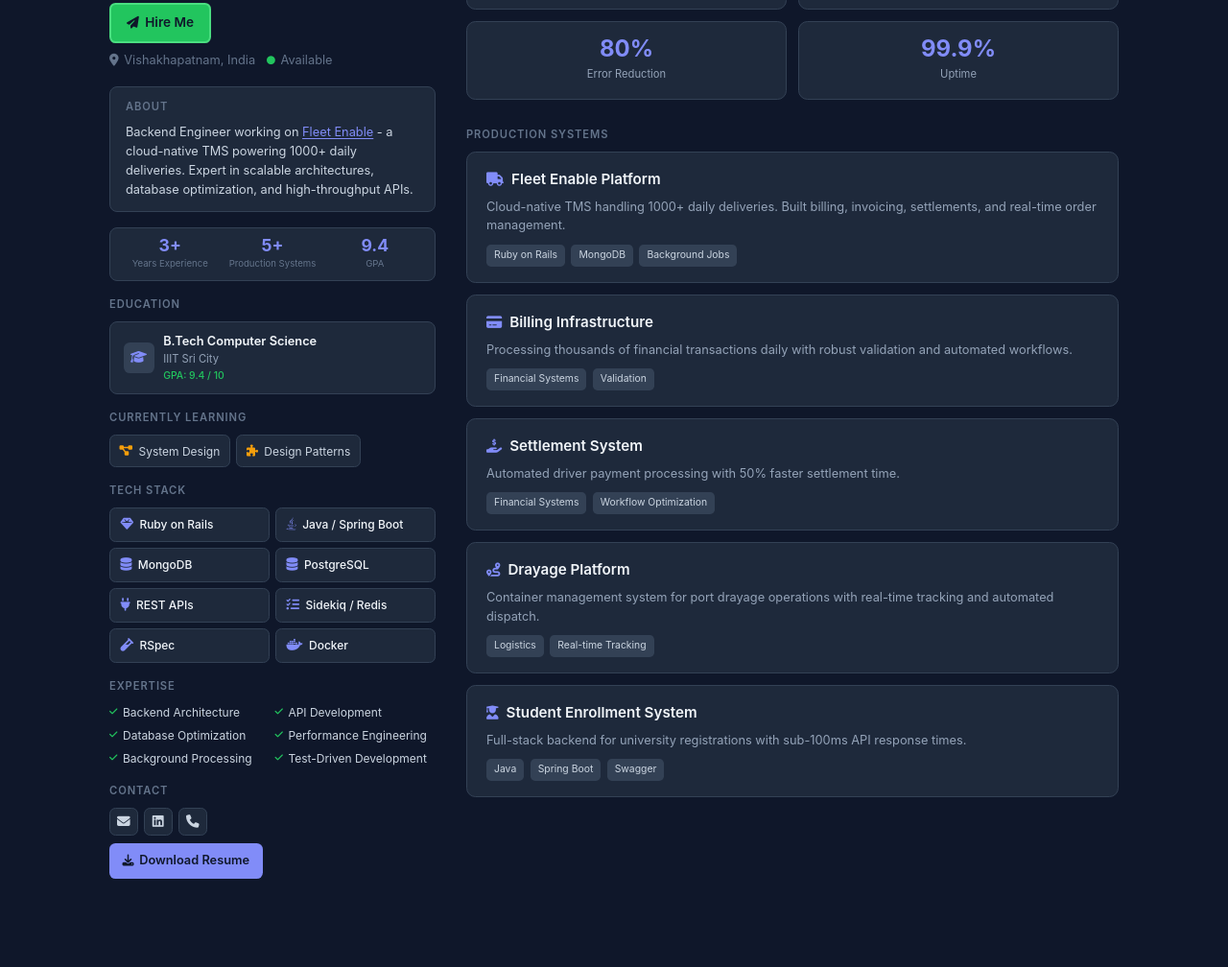
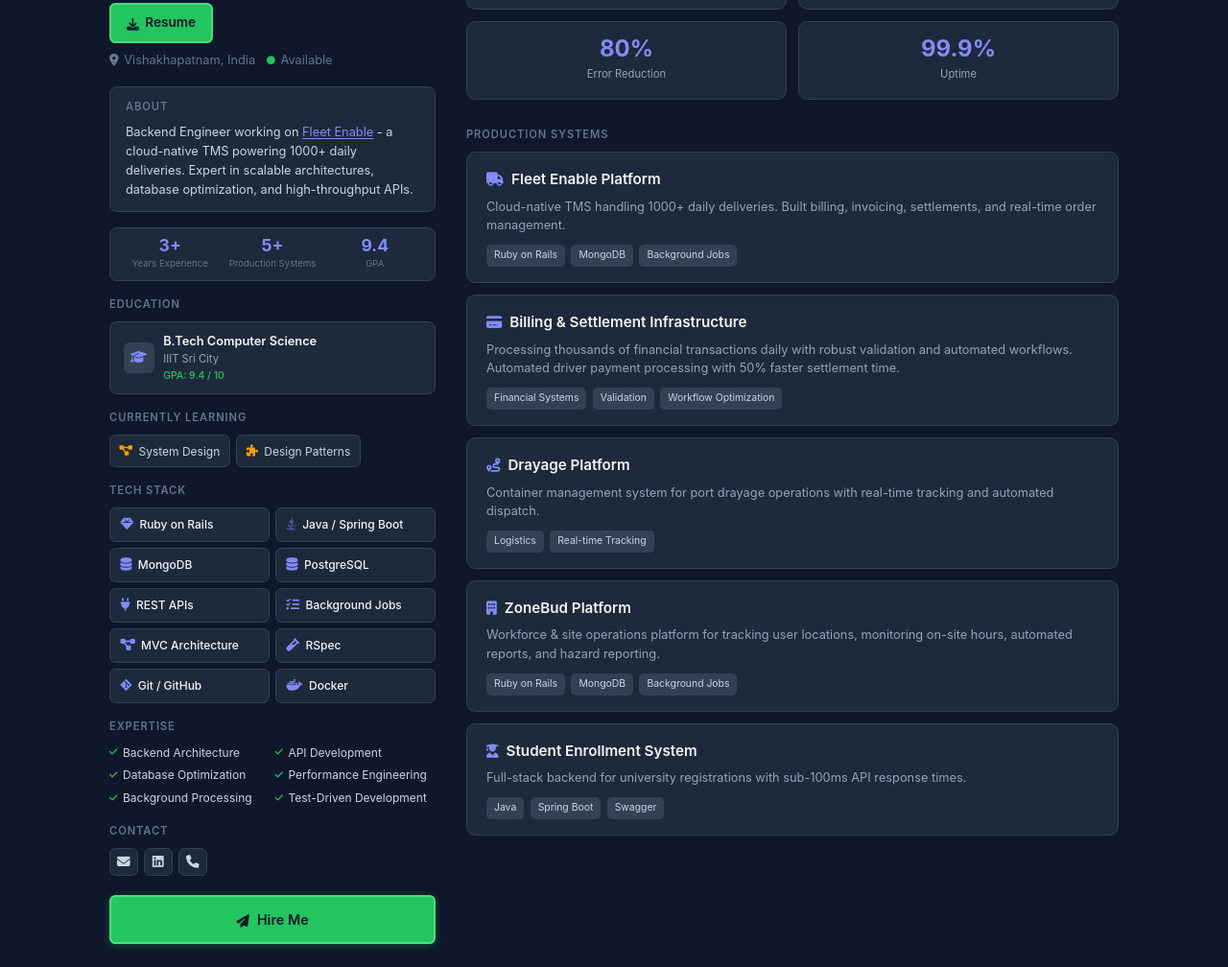
Before and after one commit to saipriyagorrela1729-gif/Portfolio, a website: page index.html in a window 1280 px wide. Shown: the part 121-1129 px from the top of the page at 96% size. Before the commit the page ends 1061 px from the top, so only its background shows below. Drawn offline with Linux system fonts and the light colour scheme.

Commit message:
Add files via upload

```diff
--- a/index.html
+++ b/index.html
@@ -16,7 +16,7 @@
                 <p class="role">Backend Software Engineer II</p>
                 <p class="tagline">Building scalable backend systems with 99.9% uptime</p>
                 <div class="header-actions">
-                    <a href="mailto:saipriya.gorrela1729@gmail.com" class="hire-btn"><i class="fas fa-paper-plane"></i> Hire Me</a>
+                    <a href="saipriya_resume.pdf" class="hire-btn" download><i class="fas fa-download"></i> Resume</a>
                 </div>
                 <div class="header-meta">
                     <span class="location"><i class="fas fa-map-marker-alt"></i> Vishakhapatnam, India</span>
@@ -72,8 +72,10 @@
                     <div class="skill"><i class="fas fa-database"></i> MongoDB</div>
                     <div class="skill"><i class="fas fa-database"></i> PostgreSQL</div>
                     <div class="skill"><i class="fas fa-plug"></i> REST APIs</div>
-                    <div class="skill"><i class="fas fa-tasks"></i> Sidekiq / Redis</div>
+                    <div class="skill"><i class="fas fa-tasks"></i> Background Jobs</div>
+                    <div class="skill"><i class="fas fa-project-diagram"></i> MVC Architecture</div>
                     <div class="skill"><i class="fas fa-vial"></i> RSpec</div>
+                    <div class="skill"><i class="fab fa-git-alt"></i> Git / GitHub</div>
                     <div class="skill"><i class="fab fa-docker"></i> Docker</div>
                 </div>
             </section>
@@ -97,7 +99,7 @@
                     <a href="https://linkedin.com/in/sai-priya-gorrela-714945245" target="_blank" rel="noopener" title="LinkedIn"><i class="fab fa-linkedin"></i></a>
                     <a href="tel:+917075824200" title="Phone"><i class="fas fa-phone"></i></a>
                 </div>
-                <a href="saipriya_resume.pdf" class="resume-btn" download><i class="fas fa-download"></i> Download Resume</a>
+                <a href="mailto:saipriya.gorrela1729@gmail.com?subject=Hiring%20Inquiry&body=Hi%20Sai%20Priya,%0A%0AI%20came%20across%20your%20portfolio%20and%20would%20love%20to%20discuss%20opportunities." class="hire-btn contact-btn"><i class="fas fa-paper-plane"></i> Hire Me</a>
             </section>
         </div>
 
@@ -137,18 +139,11 @@
                         </div>
                     </div>
                     <div class="project-card">
-                        <h3><i class="fas fa-credit-card"></i> Billing Infrastructure</h3>
-                        <p>Processing thousands of financial transactions daily with robust validation and automated workflows.</p>
+                        <h3><i class="fas fa-credit-card"></i> Billing & Settlement Infrastructure</h3>
+                        <p>Processing thousands of financial transactions daily with robust validation and automated workflows. Automated driver payment processing with 50% faster settlement time.</p>
                         <div class="project-tags">
                             <span>Financial Systems</span>
                             <span>Validation</span>
-                        </div>
-                    </div>
-                    <div class="project-card">
-                        <h3><i class="fas fa-hand-holding-usd"></i> Settlement System</h3>
-                        <p>Automated driver payment processing with 50% faster settlement time.</p>
-                        <div class="project-tags">
-                            <span>Financial Systems</span>
                             <span>Workflow Optimization</span>
                         </div>
                     </div>
@@ -158,6 +153,15 @@
                         <div class="project-tags">
                             <span>Logistics</span>
                             <span>Real-time Tracking</span>
+                        </div>
+                    </div>
+                    <div class="project-card">
+                        <h3><i class="fas fa-building"></i> ZoneBud Platform</h3>
+                        <p>Workforce & site operations platform for tracking user locations, monitoring on-site hours, automated reports, and hazard reporting.</p>
+                        <div class="project-tags">
+                            <span>Ruby on Rails</span>
+                            <span>MongoDB</span>
+                            <span>Background Jobs</span>
                         </div>
                     </div>
                     <div class="project-card">
--- a/styles.css
+++ b/styles.css
@@ -104,6 +104,16 @@ body {
 
 .hire-btn i {
     font-size: 0.8rem;
+    animation: bounce-download 1.5s ease-in-out infinite;
+}
+
+@keyframes bounce-download {
+    0%, 100% {
+        transform: translateY(0);
+    }
+    50% {
+        transform: translateY(3px);
+    }
 }
 
 .header-meta {
@@ -339,23 +349,58 @@ section h2 {
 .resume-btn {
     display: inline-flex;
     align-items: center;
-    gap: 0.35rem;
-    padding: 0.5rem 0.85rem;
-    font-size: 0.8rem;
+    justify-content: center;
+    gap: 0.5rem;
+    padding: 0.75rem 1.25rem;
+    font-size: 0.9rem;
     font-weight: 600;
-    background: #818cf8;
+    background: #22c55e;
     color: #0f172a;
+    border: 2px solid #22c55e;
     border-radius: 0.4rem;
     text-decoration: none;
     transition: all 0.2s;
+    box-shadow: 0 2px 8px rgba(34, 197, 94, 0.3);
+    margin-top: 0.75rem;
 }
 
 .resume-btn:hover {
-    background: #a5b4fc;
+    background: #4ade80;
+    border-color: #4ade80;
+    box-shadow: 0 4px 12px rgba(34, 197, 94, 0.4);
 }
 
 .resume-btn i {
-    font-size: 0.75rem;
+    font-size: 0.85rem;
+}
+
+.contact-btn {
+    display: inline-flex;
+    align-items: center;
+    justify-content: center;
+    gap: 0.5rem;
+    padding: 0.75rem 1.25rem;
+    font-size: 0.9rem;
+    font-weight: 600;
+    background: #22c55e;
+    color: #0f172a;
+    border: 2px solid #22c55e;
+    border-radius: 0.4rem;
+    text-decoration: none;
+    transition: all 0.2s;
+    box-shadow: 0 2px 8px rgba(34, 197, 94, 0.3);
+    margin-top: 0.75rem;
+    width: 100%;
+}
+
+.contact-btn:hover {
+    background: #4ade80;
+    border-color: #4ade80;
+    box-shadow: 0 4px 12px rgba(34, 197, 94, 0.4);
+}
+
+.contact-btn i {
+    font-size: 0.85rem;
 }
 
 .metrics-grid {
```
Also changed, not shown: 1 other file.
